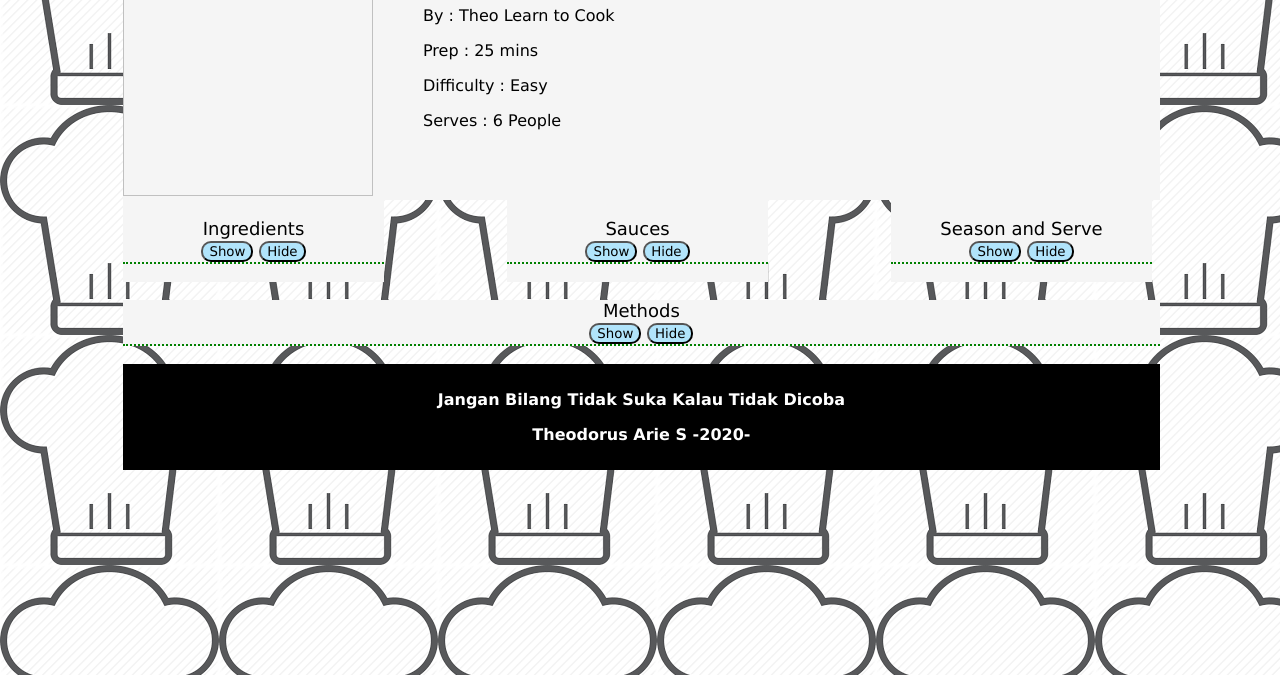
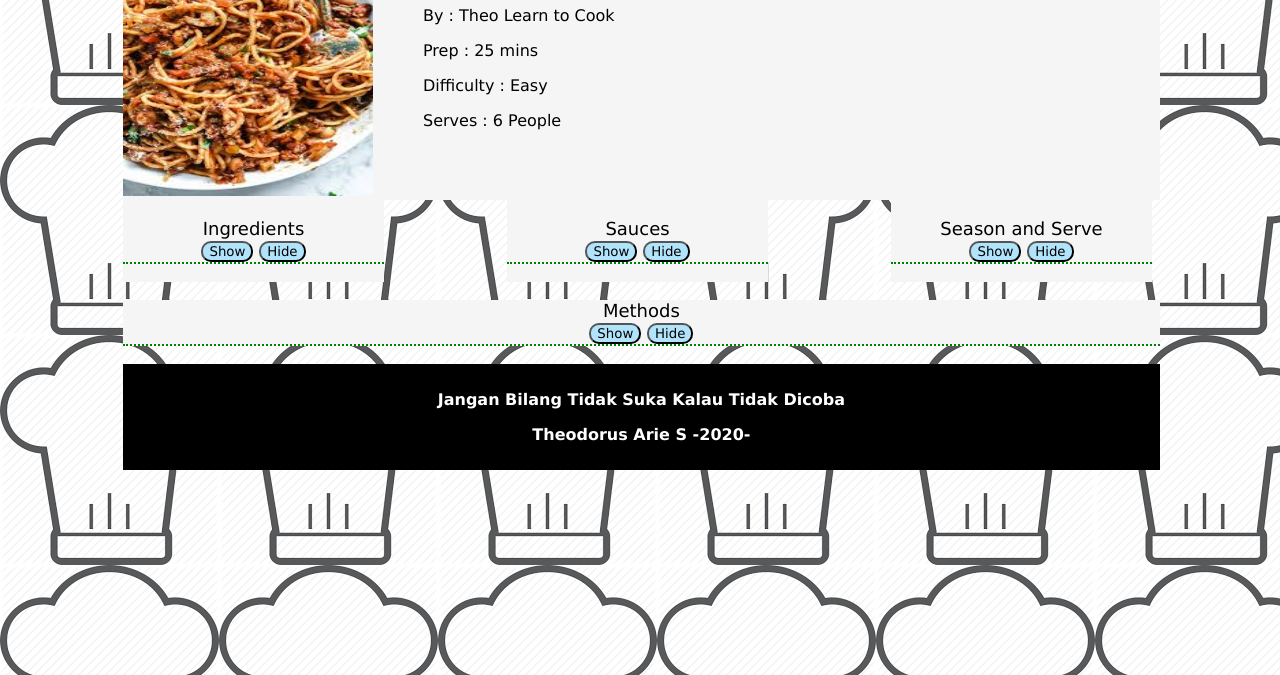
Before and after one commit to TheodorusArie/TheodorusArie.github.io, a plain HTML site: page Spaghetti.html in a window 1280 px wide. Shown: the part 125-800 px from the top of the page. Drawn offline with Linux system fonts and the light colour scheme; files whose address does not match are found by name.

Commit message:
Update Spaghetti.html

```diff
--- a/Spaghetti.html
+++ b/Spaghetti.html
@@ -20,7 +20,7 @@
             <button onclick="prev()">Prev</button>
             <button onclick="next()">Next</button>
             <br>
-            <img id='gambar' src="img/Spaghetti-1.jpg">
+            <img id='gambar' src="Spaghetti-1.jpg">
         </div>
         <div id='KontenAtas'>
             <h1>Spaghetti Ciamik</h1>
```
